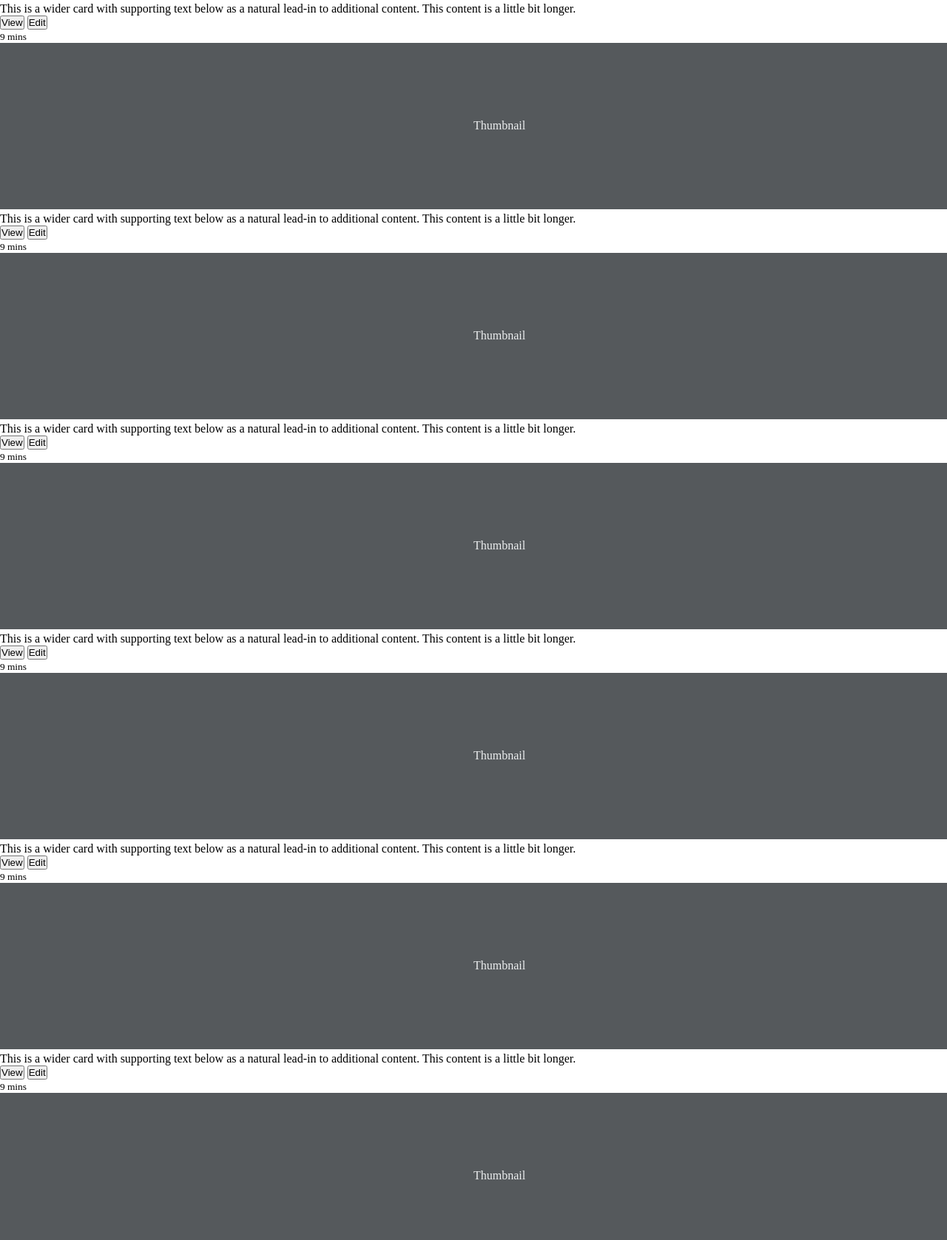
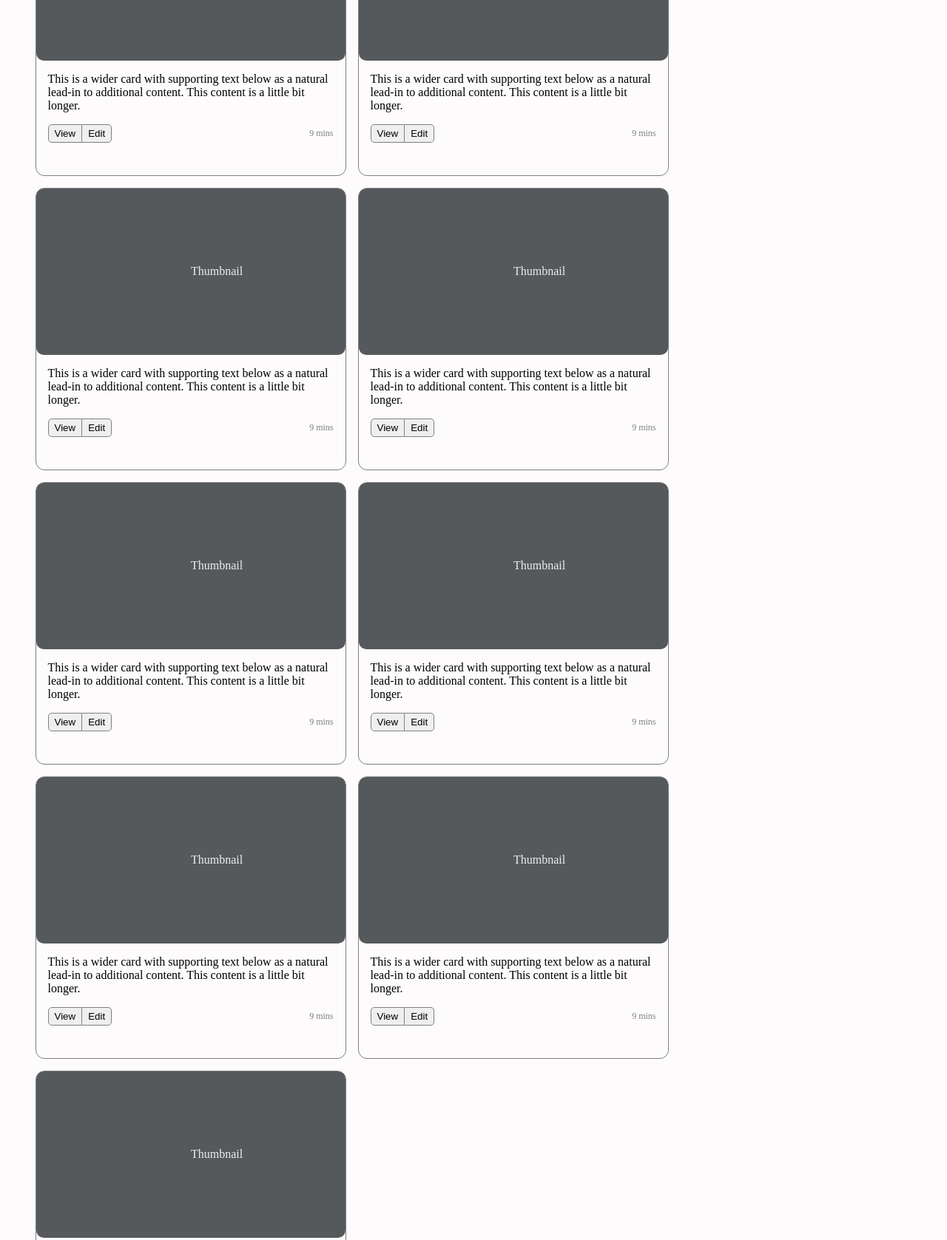
Before and after one commit to junmo-l/publishing, a plain HTML site: page cases/AlbumTemplate_HTML.html in a window 1280 px wide. Shown: the part 803-2480 px from the top of the page at 74% size. Drawn offline with nearby package versions, Linux system fonts and the light colour scheme.

Commit message:
all commit

```diff
--- a/cases/AlbumTemplate_HTML.html
+++ b/cases/AlbumTemplate_HTML.html
@@ -63,168 +63,165 @@
     </div>
   </section>
 
-  <div class="">
-    <div class="">
+  <div class="div-thumbnail-area">
+    <div class="div-thumbnail-container">
+      <div class="div-thumbnail-row">
+        <div class="div-thumbnail-col">
+          <div class="div-thumbnail-card">
+            <svg class="svg-thumbnail" width="100%" height="225" xmlns="http://www.w3.org/2000/svg" role="img" aria-label="Placeholder: Thumbnail" preserveAspectRatio="xMidYMid slice" focusable="false"><title>Placeholder</title><rect width="100%" height="100%" fill="#55595c"></rect><text x="50%" y="50%" fill="#eceeef" dy=".3em">Thumbnail</text></svg>
 
-      <div class="">
-        <div class="">
-          <div class="">
-            <svg class="" width="100%" height="225" xmlns="http://www.w3.org/2000/svg" role="img" aria-label="Placeholder: Thumbnail" preserveAspectRatio="xMidYMid slice" focusable="false"><title>Placeholder</title><rect width="100%" height="100%" fill="#55595c"></rect><text x="50%" y="50%" fill="#eceeef" dy=".3em">Thumbnail</text></svg>
-
-            <div class="">
-              <p class="">This is a wider card with supporting text below as a natural lead-in to additional content. This content is a little bit longer.</p>
-              <div class="">
-                <div class="">
-                  <button type="button" class="">View</button>
-                  <button type="button" class="">Edit</button>
+            <div class="div-thumbnail-body">
+              <p class="p-thumbnail-text">This is a wider card with supporting text below as a natural lead-in to additional content. This content is a little bit longer.</p>
+              <div class="div-thumbnail-body-bottom">
+                <div class="div-thumbnail-buttonset">
+                  <button type="button" class="button-thumbnail-body1">View</button>
+                  <button type="button" class="button-thumbnail-body2">Edit</button>
                 </div>
-                <small class="">9 mins</small>
+                <small class="small-thumbnail-time">9 mins</small>
               </div>
             </div>
           </div>
         </div>
-        <div class="">
-          <div class="">
-            <svg class="" width="100%" height="225" xmlns="http://www.w3.org/2000/svg" role="img" aria-label="Placeholder: Thumbnail" preserveAspectRatio="xMidYMid slice" focusable="false"><title>Placeholder</title><rect width="100%" height="100%" fill="#55595c"></rect><text x="50%" y="50%" fill="#eceeef" dy=".3em">Thumbnail</text></svg>
+        <div class="div-thumbnail-col">
+          <div class="div-thumbnail-card">
+            <svg class="svg-thumbnail" width="100%" height="225" xmlns="http://www.w3.org/2000/svg" role="img" aria-label="Placeholder: Thumbnail" preserveAspectRatio="xMidYMid slice" focusable="false"><title>Placeholder</title><rect width="100%" height="100%" fill="#55595c"></rect><text x="50%" y="50%" fill="#eceeef" dy=".3em">Thumbnail</text></svg>
 
-            <div class="">
-              <p class="">This is a wider card with supporting text below as a natural lead-in to additional content. This content is a little bit longer.</p>
-              <div class="">
-                <div class="">
-                  <button type="button" class="">View</button>
-                  <button type="button" class="">Edit</button>
+            <div class="div-thumbnail-body">
+              <p class="p-thumbnail-text">This is a wider card with supporting text below as a natural lead-in to additional content. This content is a little bit longer.</p>
+              <div class="div-thumbnail-body-bottom">
+                <div class="div-thumbnail-buttonset">
+                  <button type="button" class="button-thumbnail-body1">View</button>
+                  <button type="button" class="button-thumbnail-body2">Edit</button>
                 </div>
-                <small class="">9 mins</small>
+                <small class="small-thumbnail-time">9 mins</small>
               </div>
             </div>
           </div>
         </div>
-        <div class="">
-          <div class="">
-            <svg class="" width="100%" height="225" xmlns="http://www.w3.org/2000/svg" role="img" aria-label="Placeholder: Thumbnail" preserveAspectRatio="xMidYMid slice" focusable="false"><title>Placeholder</title><rect width="100%" height="100%" fill="#55595c"></rect><text x="50%" y="50%" fill="#eceeef" dy=".3em">Thumbnail</text></svg>
+        <div class="div-thumbnail-col">
+          <div class="div-thumbnail-card">
+            <svg class="svg-thumbnail" width="100%" height="225" xmlns="http://www.w3.org/2000/svg" role="img" aria-label="Placeholder: Thumbnail" preserveAspectRatio="xMidYMid slice" focusable="false"><title>Placeholder</title><rect width="100%" height="100%" fill="#55595c"></rect><text x="50%" y="50%" fill="#eceeef" dy=".3em">Thumbnail</text></svg>
 
-            <div class="">
-              <p class="">This is a wider card with supporting text below as a natural lead-in to additional content. This content is a little bit longer.</p>
-              <div class="">
-                <div class="">
-                  <button type="button" class="">View</button>
-                  <button type="button" class="">Edit</button>
+            <div class="div-thumbnail-body">
+              <p class="p-thumbnail-text">This is a wider card with supporting text below as a natural lead-in to additional content. This content is a little bit longer.</p>
+              <div class="div-thumbnail-body-bottom">
+                <div class="div-thumbnail-buttonset">
+                  <button type="button" class="button-thumbnail-body1">View</button>
+                  <button type="button" class="button-thumbnail-body2">Edit</button>
                 </div>
-                <small class="">9 mins</small>
+                <small class="small-thumbnail-time">9 mins</small>
+              </div>
+            </div>
+          </div>
+        </div>
+        <div class="div-thumbnail-col">
+          <div class="div-thumbnail-card">
+            <svg class="svg-thumbnail" width="100%" height="225" xmlns="http://www.w3.org/2000/svg" role="img" aria-label="Placeholder: Thumbnail" preserveAspectRatio="xMidYMid slice" focusable="false"><title>Placeholder</title><rect width="100%" height="100%" fill="#55595c"></rect><text x="50%" y="50%" fill="#eceeef" dy=".3em">Thumbnail</text></svg>
+
+            <div class="div-thumbnail-body">
+              <p class="p-thumbnail-text">This is a wider card with supporting text below as a natural lead-in to additional content. This content is a little bit longer.</p>
+              <div class="div-thumbnail-body-bottom">
+                <div class="div-thumbnail-buttonset">
+                  <button type="button" class="button-thumbnail-body1">View</button>
+                  <button type="button" class="button-thumbnail-body2">Edit</button>
+                </div>
+                <small class="small-thumbnail-time">9 mins</small>
+              </div>
+            </div>
+          </div>
+        </div>
+        <div class="div-thumbnail-col">
+          <div class="div-thumbnail-card">
+            <svg class="svg-thumbnail" width="100%" height="225" xmlns="http://www.w3.org/2000/svg" role="img" aria-label="Placeholder: Thumbnail" preserveAspectRatio="xMidYMid slice" focusable="false"><title>Placeholder</title><rect width="100%" height="100%" fill="#55595c"></rect><text x="50%" y="50%" fill="#eceeef" dy=".3em">Thumbnail</text></svg>
+
+            <div class="div-thumbnail-body">
+              <p class="p-thumbnail-text">This is a wider card with supporting text below as a natural lead-in to additional content. This content is a little bit longer.</p>
+              <div class="div-thumbnail-body-bottom">
+                <div class="div-thumbnail-buttonset">
+                  <button type="button" class="button-thumbnail-body1">View</button>
+                  <button type="button" class="button-thumbnail-body2">Edit</button>
+                </div>
+                <small class="small-thumbnail-time">9 mins</small>
+              </div>
+            </div>
+          </div>
+        </div>
+        <div class="div-thumbnail-col">
+          <div class="div-thumbnail-card">
+            <svg class="svg-thumbnail" width="100%" height="225" xmlns="http://www.w3.org/2000/svg" role="img" aria-label="Placeholder: Thumbnail" preserveAspectRatio="xMidYMid slice" focusable="false"><title>Placeholder</title><rect width="100%" height="100%" fill="#55595c"></rect><text x="50%" y="50%" fill="#eceeef" dy=".3em">Thumbnail</text></svg>
+
+            <div class="div-thumbnail-body">
+              <p class="p-thumbnail-text">This is a wider card with supporting text below as a natural lead-in to additional content. This content is a little bit longer.</p>
+              <div class="div-thumbnail-body-bottom">
+                <div class="div-thumbnail-buttonset">
+                  <button type="button" class="button-thumbnail-body1">View</button>
+                  <button type="button" class="button-thumbnail-body2">Edit</button>
+                </div>
+                <small class="small-thumbnail-time">9 mins</small>
+              </div>
+            </div>
+          </div>
+        </div>
+        <div class="div-thumbnail-col">
+          <div class="div-thumbnail-card">
+            <svg class="svg-thumbnail" width="100%" height="225" xmlns="http://www.w3.org/2000/svg" role="img" aria-label="Placeholder: Thumbnail" preserveAspectRatio="xMidYMid slice" focusable="false"><title>Placeholder</title><rect width="100%" height="100%" fill="#55595c"></rect><text x="50%" y="50%" fill="#eceeef" dy=".3em">Thumbnail</text></svg>
+
+            <div class="div-thumbnail-body">
+              <p class="p-thumbnail-text">This is a wider card with supporting text below as a natural lead-in to additional content. This content is a little bit longer.</p>
+              <div class="div-thumbnail-body-bottom">
+                <div class="div-thumbnail-buttonset">
+                  <button type="button" class="button-thumbnail-body1">View</button>
+                  <button type="button" class="button-thumbnail-body2">Edit</button>
+                </div>
+                <small class="small-thumbnail-time">9 mins</small>
+              </div>
+            </div>
+          </div>
+        </div>
+        <div class="div-thumbnail-col">
+          <div class="div-thumbnail-card">
+            <svg class="svg-thumbnail" width="100%" height="225" xmlns="http://www.w3.org/2000/svg" role="img" aria-label="Placeholder: Thumbnail" preserveAspectRatio="xMidYMid slice" focusable="false"><title>Placeholder</title><rect width="100%" height="100%" fill="#55595c"></rect><text x="50%" y="50%" fill="#eceeef" dy=".3em">Thumbnail</text></svg>
+
+            <div class="div-thumbnail-body">
+              <p class="p-thumbnail-text">This is a wider card with supporting text below as a natural lead-in to additional content. This content is a little bit longer.</p>
+              <div class="div-thumbnail-body-bottom">
+                <div class="div-thumbnail-buttonset">
+                  <button type="button" class="button-thumbnail-body1">View</button>
+                  <button type="button" class="button-thumbnail-body2">Edit</button>
+                </div>
+                <small class="small-thumbnail-time">9 mins</small>
+              </div>
+            </div>
+          </div>
+        </div>
+        <div class="div-thumbnail-col">
+          <div class="div-thumbnail-card">
+            <svg class="svg-thumbnail" width="100%" height="225" xmlns="http://www.w3.org/2000/svg" role="img" aria-label="Placeholder: Thumbnail" preserveAspectRatio="xMidYMid slice" focusable="false"><title>Placeholder</title><rect width="100%" height="100%" fill="#55595c"></rect><text x="50%" y="50%" fill="#eceeef" dy=".3em">Thumbnail</text></svg>
+
+            <div class="div-thumbnail-body">
+              <p class="p-thumbnail-text">This is a wider card with supporting text below as a natural lead-in to additional content. This content is a little bit longer.</p>
+              <div class="div-thumbnail-body-bottom">
+                <div class="div-thumbnail-buttonset">
+                  <button type="button" class="button-thumbnail-body1">View</button>
+                  <button type="button" class="button-thumbnail-body2">Edit</button>
+                </div>
+                <small class="small-thumbnail-time">9 mins</small>
               </div>
             </div>
           </div>
         </div>
 
-        <div class="">
-          <div class="">
-            <svg class="" width="100%" height="225" xmlns="http://www.w3.org/2000/svg" role="img" aria-label="Placeholder: Thumbnail" preserveAspectRatio="xMidYMid slice" focusable="false"><title>Placeholder</title><rect width="100%" height="100%" fill="#55595c"></rect><text x="50%" y="50%" fill="#eceeef" dy=".3em">Thumbnail</text></svg>
-
-            <div class="">
-              <p class="">This is a wider card with supporting text below as a natural lead-in to additional content. This content is a little bit longer.</p>
-              <div class="">
-                <div class="">
-                  <button type="button" class="">View</button>
-                  <button type="button" class="">Edit</button>
-                </div>
-                <small class="">9 mins</small>
-              </div>
-            </div>
-          </div>
-        </div>
-        <div class="">
-          <div class="">
-            <svg class="" width="100%" height="225" xmlns="http://www.w3.org/2000/svg" role="img" aria-label="Placeholder: Thumbnail" preserveAspectRatio="xMidYMid slice" focusable="false"><title>Placeholder</title><rect width="100%" height="100%" fill="#55595c"></rect><text x="50%" y="50%" fill="#eceeef" dy=".3em">Thumbnail</text></svg>
-
-            <div class="">
-              <p class="">This is a wider card with supporting text below as a natural lead-in to additional content. This content is a little bit longer.</p>
-              <div class="">
-                <div class="">
-                  <button type="button" class="">View</button>
-                  <button type="button" class="">Edit</button>
-                </div>
-                <small class="">9 mins</small>
-              </div>
-            </div>
-          </div>
-        </div>
-        <div class="">
-          <div class="">
-            <svg class="" width="100%" height="225" xmlns="http://www.w3.org/2000/svg" role="img" aria-label="Placeholder: Thumbnail" preserveAspectRatio="xMidYMid slice" focusable="false"><title>Placeholder</title><rect width="100%" height="100%" fill="#55595c"></rect><text x="50%" y="50%" fill="#eceeef" dy=".3em">Thumbnail</text></svg>
-
-            <div class="">
-              <p class="">This is a wider card with supporting text below as a natural lead-in to additional content. This content is a little bit longer.</p>
-              <div class="">
-                <div class="">
-                  <button type="button" class="">View</button>
-                  <button type="button" class="">Edit</button>
-                </div>
-                <small class="">9 mins</small>
-              </div>
-            </div>
-          </div>
-        </div>
-
-        <div class="">
-          <div class="">
-            <svg class="" width="100%" height="225" xmlns="http://www.w3.org/2000/svg" role="img" aria-label="Placeholder: Thumbnail" preserveAspectRatio="xMidYMid slice" focusable="false"><title>Placeholder</title><rect width="100%" height="100%" fill="#55595c"></rect><text x="50%" y="50%" fill="#eceeef" dy=".3em">Thumbnail</text></svg>
-
-            <div class="">
-              <p class="">This is a wider card with supporting text below as a natural lead-in to additional content. This content is a little bit longer.</p>
-              <div class="">
-                <div class="">
-                  <button type="button" class="">View</button>
-                  <button type="button" class="">Edit</button>
-                </div>
-                <small class="">9 mins</small>
-              </div>
-            </div>
-          </div>
-        </div>
-        <div class="">
-          <div class="">
-            <svg class="" width="100%" height="225" xmlns="http://www.w3.org/2000/svg" role="img" aria-label="Placeholder: Thumbnail" preserveAspectRatio="xMidYMid slice" focusable="false"><title>Placeholder</title><rect width="100%" height="100%" fill="#55595c"></rect><text x="50%" y="50%" fill="#eceeef" dy=".3em">Thumbnail</text></svg>
-
-            <div class="">
-              <p class="">This is a wider card with supporting text below as a natural lead-in to additional content. This content is a little bit longer.</p>
-              <div class="">
-                <div class="">
-                  <button type="button" class="">View</button>
-                  <button type="button" class="">Edit</button>
-                </div>
-                <small class="">9 mins</small>
-              </div>
-            </div>
-          </div>
-        </div>
-        <div class="">
-          <div class="">
-            <svg class="" width="100%" height="225" xmlns="http://www.w3.org/2000/svg" role="img" aria-label="Placeholder: Thumbnail" preserveAspectRatio="xMidYMid slice" focusable="false"><title>Placeholder</title><rect width="100%" height="100%" fill="#55595c"></rect><text x="50%" y="50%" fill="#eceeef" dy=".3em">Thumbnail</text></svg>
-
-            <div class="">
-              <p class="">This is a wider card with supporting text below as a natural lead-in to additional content. This content is a little bit longer.</p>
-              <div class="">
-                <div class="">
-                  <button type="button" class="">View</button>
-                  <button type="button" class="">Edit</button>
-                </div>
-                <small class="">9 mins</small>
-              </div>
-            </div>
-          </div>
-        </div>
-      </div>
     </div>
   </div>
 
 </main>
 
-<footer class="">
-  <div class="">
-    <p class="">
+<footer class="footer-area">
+  <div class="div-footer-container">
+    <p class="p-footer-url">
       <a href="https://getbootstrap.com/docs/5.2/examples/album/#">Back to top</a>
     </p>
-    <p class="">Album example is © Bootstrap, but please download and customize it for yourself!</p>
+    <p class="p-pooter-toptext">Album example is © Bootstrap, but please download and customize it for yourself!</p>
     <p class="">New to Bootstrap? <a href="https://getbootstrap.com/">Visit the homepage</a> or read our <a href="https://getbootstrap.com/docs/5.2/getting-started/introduction/">getting started guide</a>.</p>
   </div>
 </footer>
--- a/codes/csss/css/AlbumTemplate_HTML.css
+++ b/codes/csss/css/AlbumTemplate_HTML.css
@@ -7,9 +7,11 @@
 
 /* 상단 네비 하이드바 */
 .navbarHeader {
+
     background-color: #212529;
     color: white;
 }
+
 
 /* h4 white text */
 .h4-text-white{
@@ -35,6 +37,7 @@ li {
 
 /* 헤더 어바웃 속성 */
 .div-header-about{
+    font-size: 30px;
     padding: 24px 12px;
     width: 360px;
     height: 242px;
@@ -49,14 +52,18 @@ li {
 
 /* 헤더 어바웃, 컨텍트 */
 .div-header-set {
-    margin: 0px 12px;
+    max-width: 1320px;
+    margin: auto;
     display: flex;
+    justify-content: space-between;
     /* flex-wrap: wrap; */
 
 }
 
 /* 헤더 카메라 영역 */
 .div-camera-area{
+    font-size: 30px;
+
     padding: 8px 0px;
     background-color: #212529;
 
@@ -64,7 +71,8 @@ li {
 
 /* 헤더 카메라 앨범 + 메뉴*/
 .div-camera-album-menu{
-    margin: 0px 33px;
+    max-width: 1320px;
+    margin: auto;
     padding: 0px 12px;
     background-color: #212529;
     display: flex;
@@ -110,34 +118,40 @@ li {
 
 /* 메인 */
 .div-main-area{
+    max-width: 1320px;
     margin: 0px 37.5px;
+    margin: auto;
     padding: 48px 12px;
 }
 
 /* 메인텍스트영역 */
 .div-main-text-area{
     padding: 0px 12px;
+    text-align: center;
 }
 
 .h1-main-title{
+    font-size: 40px;
+    font-weight: 300;
     margin: 0px 0px 8px;
 }
 
 .p-main-hide{
     margin: 0px 0px 16px;
+    font-size: 1.25rem;
+    font-weight: 300;
 }
 
 .p-main-button{
     margin: 0px 0px 16px;
-    display: flex;
     align-items: center;
     justify-content: center;
-
 }
 
 .a-main-button1{
     margin: 8px 0px;
     padding: 6px 12px;
+    text-decoration: none;
     color: aliceblue;
     background-color: #0d6efd;
     border: 1px solid #0d6efd;
@@ -147,8 +161,140 @@ li {
 .a-main-button2{
     margin: 8px 0px;
     padding: 6px 12px;
+    text-decoration: none;
     color: aliceblue;
     background-color: #6c757d;
     border: 1px solid #6c757d;
     border-radius: 7px;
 }
+
+/* 썸네일영역 및 백그라운드 */
+.div-thumbnail-area{
+
+    padding: 48px 0px;
+    background-color: rgba(253, 251, 251, 0.993);
+    /* box-sizing: border-box; */
+}
+
+/* 썸네일 영역 및 컨테이너 */
+.div-thumbnail-container{
+    /* max-width: auto; */
+    margin: 0px 27.5px;
+    padding: 0px 12px;
+}
+
+/* 썸네일 아이템 정렬 */
+.div-thumbnail-row{
+    max-width: 1320px;
+    /* margin: -16px -0px; */
+    margin-right: auto;
+    margin-left: auto;
+    display: flex;
+    flex-wrap: wrap;
+    /* justify-content: space-between; */
+    /* justify-content: center; */
+    /* --bs-bg-opacity: 1; */
+}
+
+/* 썸네일 한셀 영역 */
+.div-thumbnail-col{
+    margin: 16px 0px 0px 0px;
+    padding: 0px 8px;
+    /* border-radius: 20px; */
+
+}
+
+/* 썸네일 + 바디 영역 */
+.div-thumbnail-card {
+    border-radius: 12px;
+    width: 418px;
+    height: 380px;
+    border: 1px solid gray;
+    display: flex;
+    flex-direction: column;
+
+}
+
+/* 썸네일 이미지영역 */
+.svg-thumbnail{
+    border-radius: 10px;
+    vertical-align: middle;
+    text-align: center;
+}
+
+/* 썸네일 바디영역 */
+.div-thumbnail-body{
+    padding: 16px;
+}
+
+/* 썸네일 바디 텍스트 */
+.p-thumbnail-text{
+    margin: 0px 0px 16px;
+}
+
+/* 썸네일 바디 하단 세트 */
+.div-thumbnail-body-bottom{
+    display: flex;
+    justify-content: space-between;
+    align-items: center;
+}
+
+/* 썸네일 바디 하단 버튼세트 */
+.div-thumbnail-buttonset{
+    /* border-radius: 0.375em; */
+    /* position: relative; */
+    display: inline-flex;
+    /* vertical-align: middle; */
+
+}
+
+/* 썸네일 바디 하단 버튼1 */
+.button-thumbnail-body1{
+    border-radius: 0.375em;
+    border: 1px solid gray;
+    padding: 4px 8px;
+    border-top-right-radius: 0;
+    border-bottom-right-radius: 0;
+}
+/* 썸네일 바디 하단 버튼2 */
+.button-thumbnail-body2{
+    border-radius: 0.375em;
+    border: 1px solid gray;
+    border-left: none;
+    padding: 4px 8px;
+    border-top-left-radius: 0;
+    border-bottom-left-radius: 0;
+}
+
+/* 썸네일 바디 하단 시간 */
+.small-thumbnail-time{
+    font-size: 12px;
+    color: gray;
+}
+
+/* 푸터 영역 */
+.footer-area{
+    text-align: left;
+    align-items: center;
+    padding: 48px 0px;
+}
+
+/* 푸터 컨테이너 영역*/
+.div-footer-container{
+    margin-right: auto;
+    margin-left: auto;
+    padding: 0px 12px;
+}
+
+/* 푸터 url */
+.p-footer-url{
+    text-align: right;
+    color: #0d6efd;
+    text-decoration: underline;
+    margin: 0px 0px 4px;
+}
+
+/* 푸터 toptext */
+.p-pooter-toptext{
+    margin: 0px 0px 4px;
+}
```
Also changed, not shown: cases/AlbumTemplate_HTML copy.html (added, +237 -0 lines).
